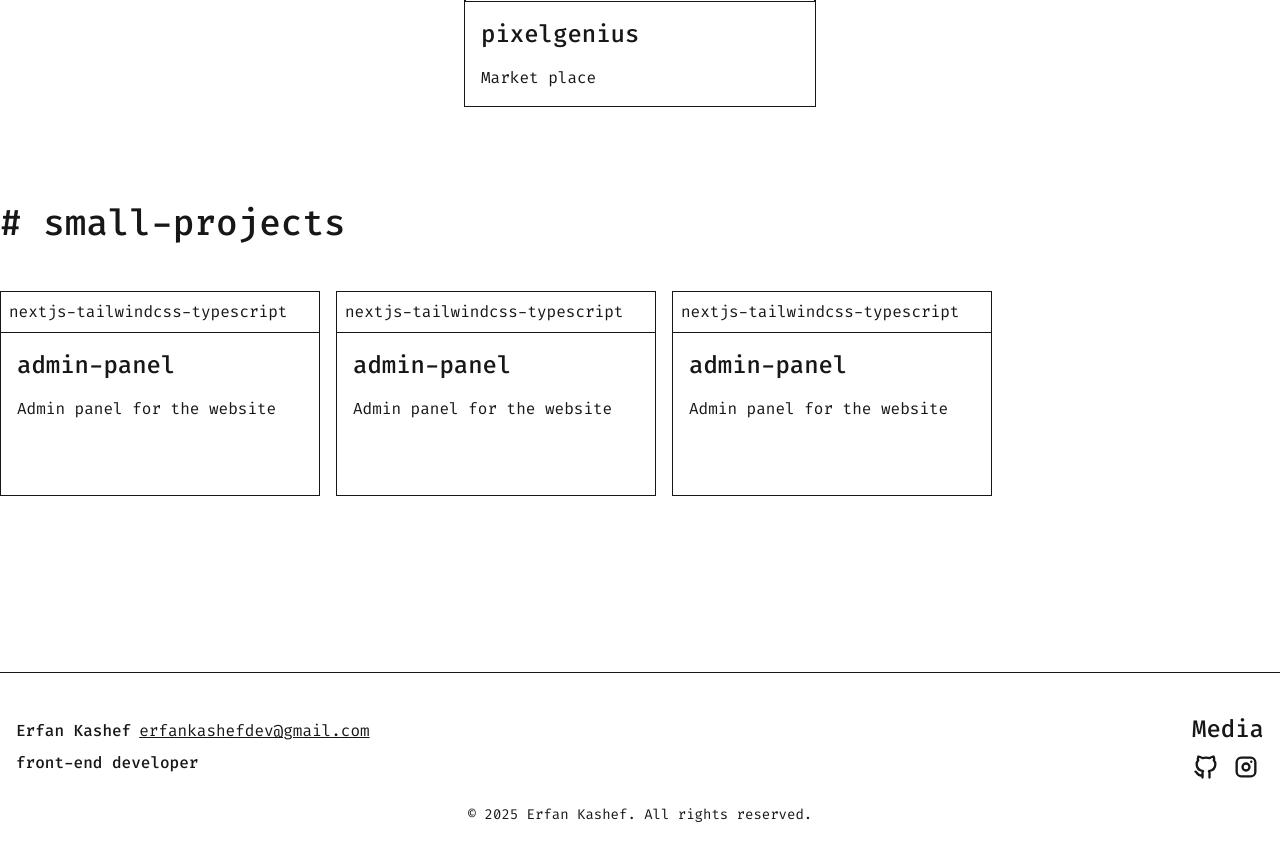
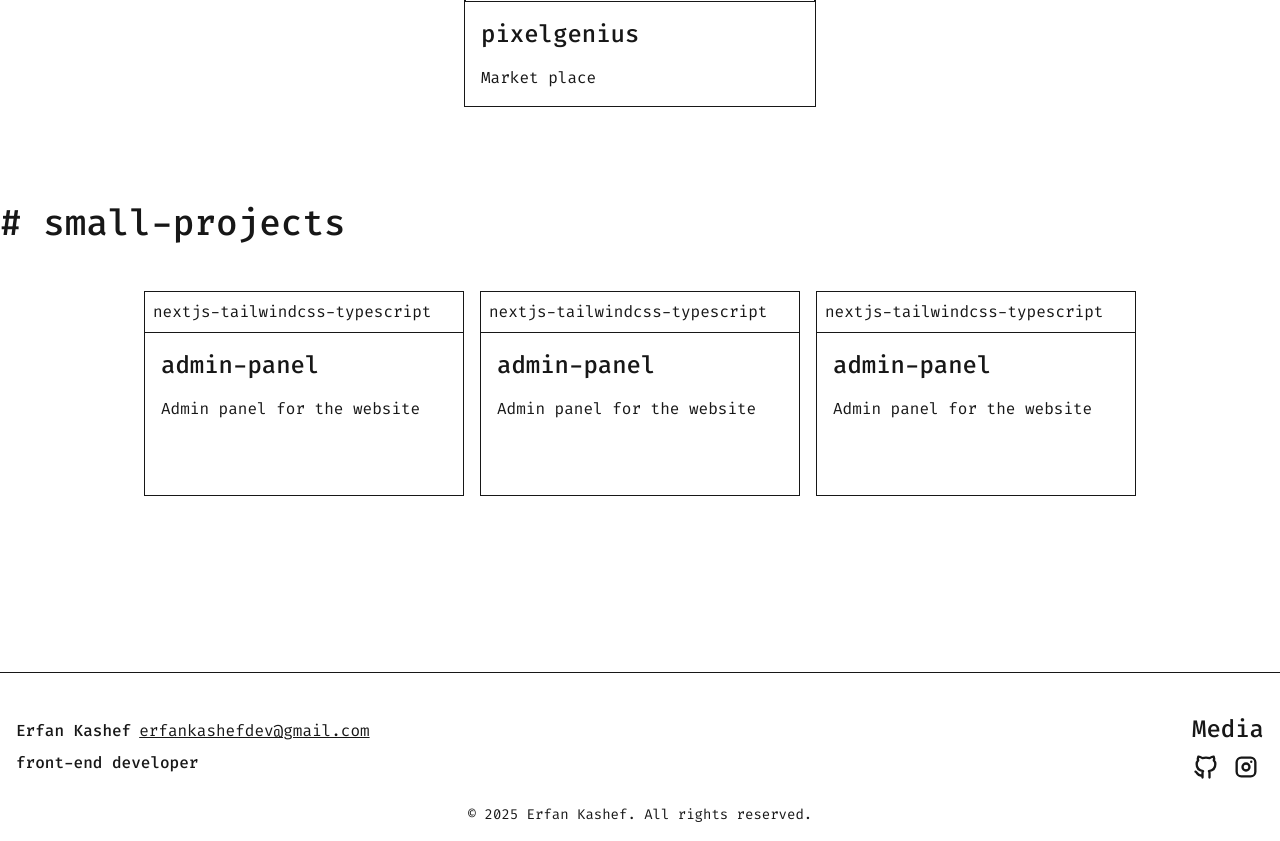
Before and after one commit to ErfanKashef/Portfolio, a Next.js app: page /projects in a window 1280 px wide. Shown: the part 948-1789 px from the top of the page. Built offline with nearby package versions, Linux system fonts and the light colour scheme.

Commit message:
feat:Enhance # small-projects

```diff
--- a/src/app/projects/page.tsx
+++ b/src/app/projects/page.tsx
@@ -55,7 +55,7 @@
               small-projects
             </p>
           </div>
-          <div className="flex flex-wrap gap-4 justify-start items-center pb-44">
+          <div className="flex flex-wrap gap-4 justify-center items-center pb-44">
             <Miniprojectcard />
             <Miniprojectcard />
             <Miniprojectcard />
```
Also changed, not shown: 2 other files (tests, documents, lock files or other folders).
